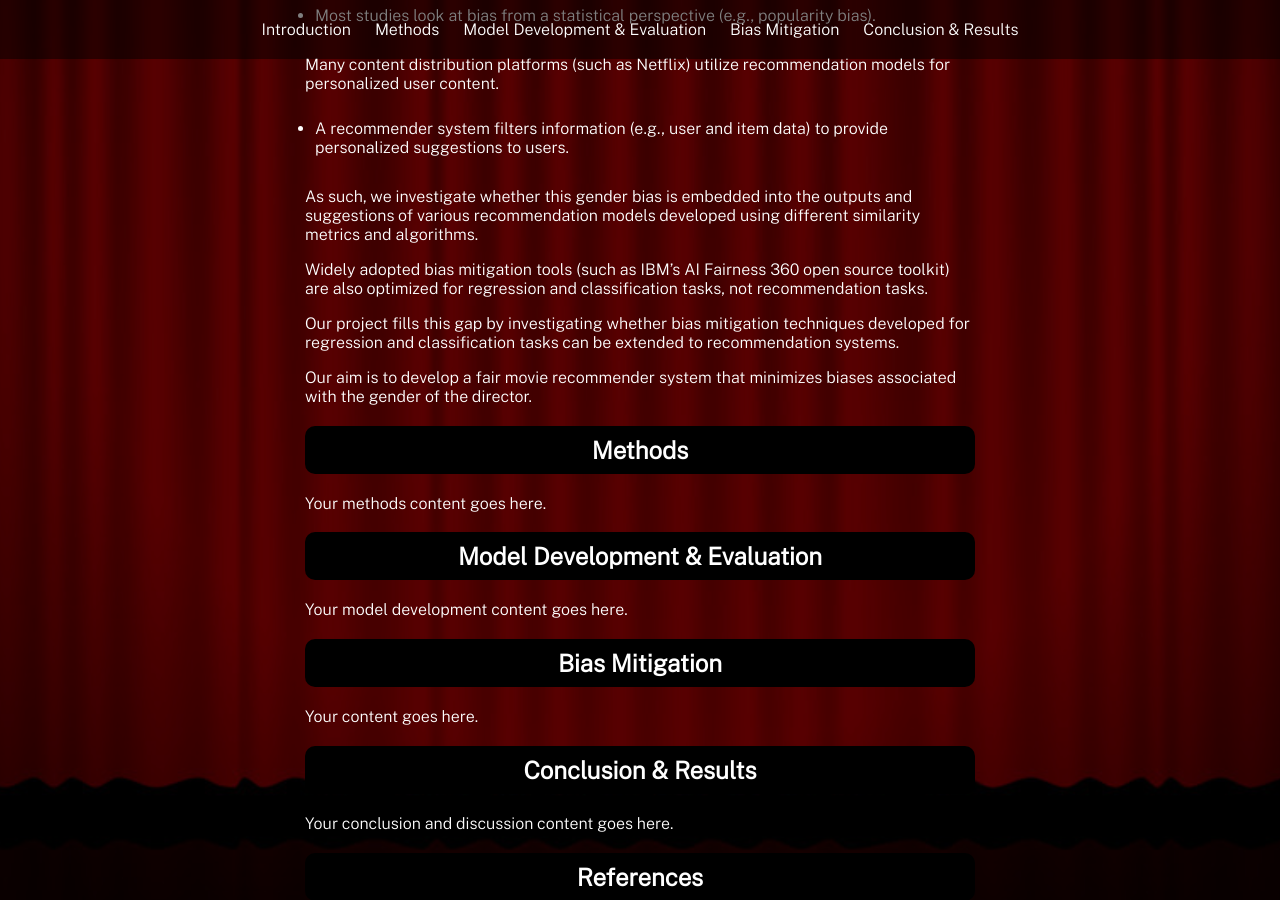
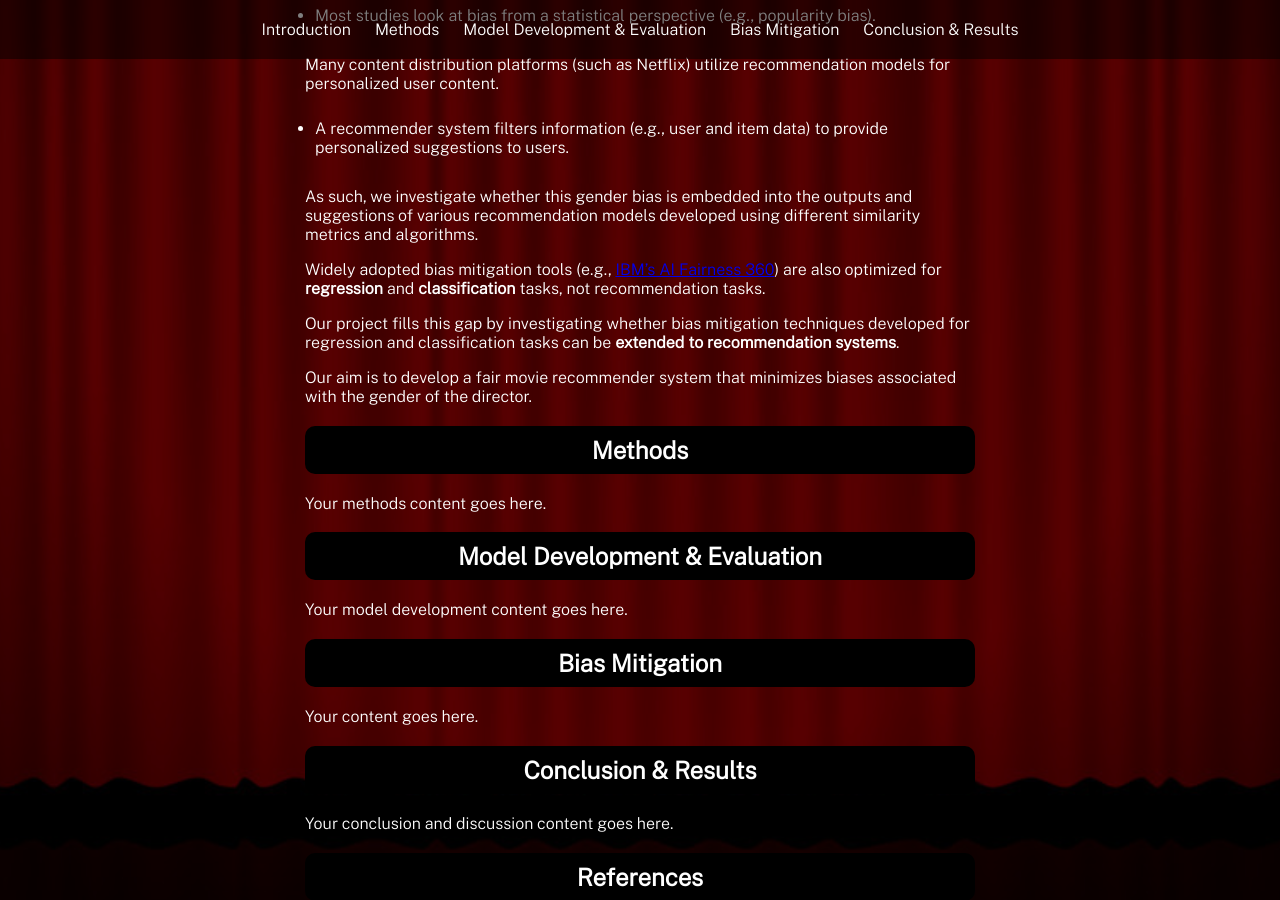
Before and after one commit to michael-garciaperez/DSC180A-Methodology-5, a Jekyll site: the page built from index.md, in a window 1280 px wide and 900 px high, scrolled down 1040 px. Built offline with Jekyll 4.4.1, drawn with Linux system fonts in a browser that asks for light colours.

Commit message:
Update index.md

```diff
--- a/index.md
+++ b/index.md
@@ -17,9 +17,9 @@ Many content distribution platforms (such as Netflix) utilize recommendation mod
 
 As such, we investigate whether this gender bias is embedded into the outputs and suggestions of various recommendation models developed using different similarity metrics and algorithms.
 
-Widely adopted bias mitigation tools (such as IBM's AI Fairness 360 open source toolkit) are also optimized for regression and classification tasks, not recommendation tasks.
+Widely adopted bias mitigation tools (e.g., [IBM's AI Fairness 360](https://aif360.readthedocs.io/en/stable/index.html)) are also optimized for **regression** and **classification** tasks, not recommendation tasks.
 
-Our project fills this gap by investigating whether bias mitigation techniques developed for regression and classification tasks can be extended to recommendation systems.
+Our project fills this gap by investigating whether bias mitigation techniques developed for regression and classification tasks can be **extended to recommendation systems**.
 
 Our aim is to develop a fair movie recommender system that minimizes biases associated with the gender of the director.
 
```
